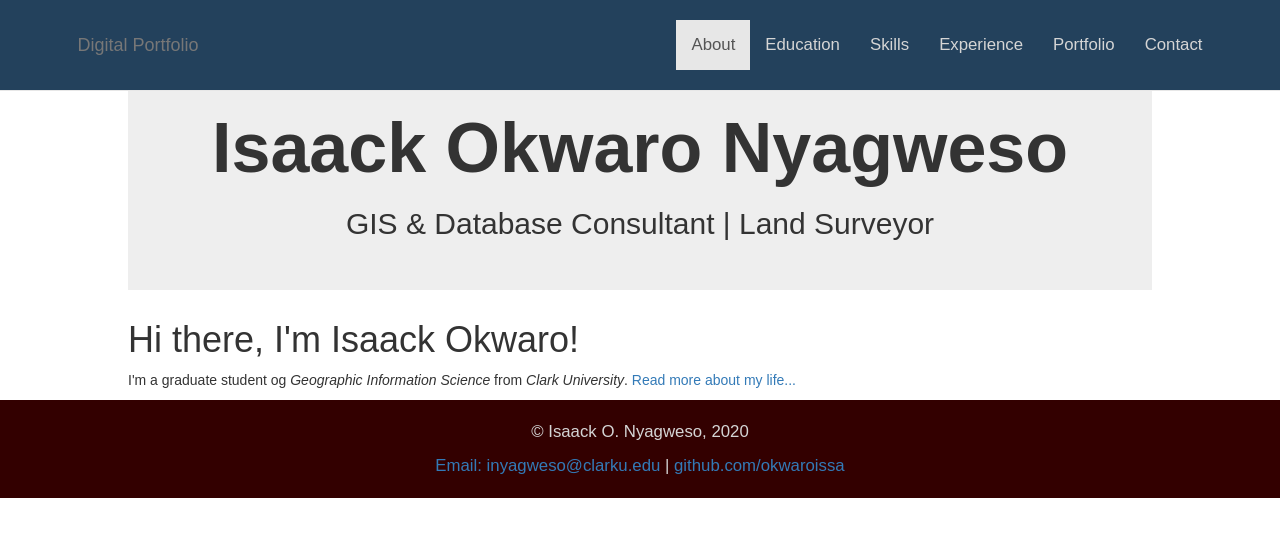
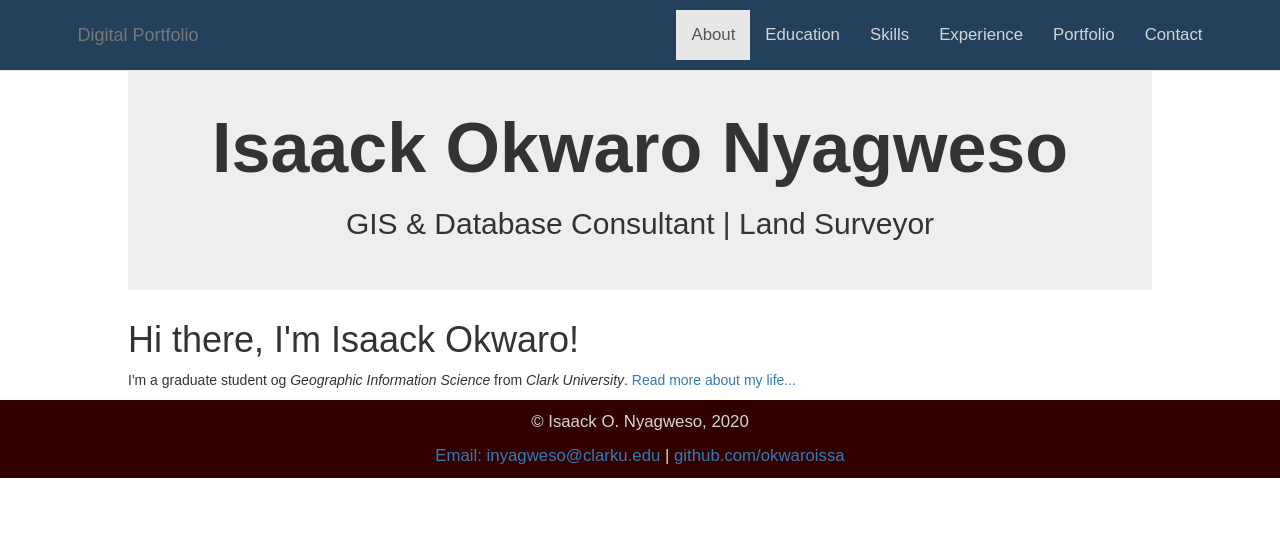
Before and after one commit to okwaroissa/okwaroissa.github.io, a Jekyll site: the page built from index.html, in a window 1280 px wide. Shown: the top 537 px of the page. Built offline with Jekyll 4.4.1, drawn with Linux system fonts in a browser that asks for light colours.

Commit message:
Update site.css

```diff
--- a/css/site.css
+++ b/css/site.css
@@ -6,8 +6,8 @@ body{
 
 .navbar, footer{
     font-size:1.2em;
-    padding-top:20px;
-    padding-bottom:20px;
+    padding-top:10px;
+    padding-bottom:10px;
 }
 
 .navbar{
```
